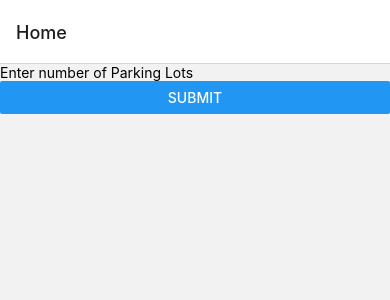
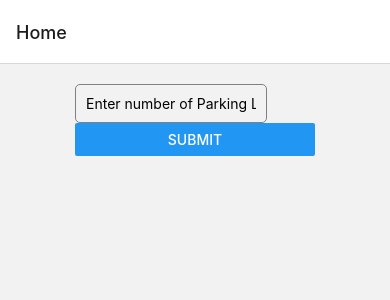
Before and after one commit to nibaji-cognitiveclouds/parkingLot-Builder, a React Native app: screen /Home in a window 390 px wide. Shown: the top 300 px of the page. Built offline with nearby package versions, Linux system fonts and the light colour scheme.

Commit message:
Add styling

```diff
--- a/src/screen/Home.tsx
+++ b/src/screen/Home.tsx
@@ -9,8 +9,10 @@ import {
 	Text,
 	TouchableOpacity,
 	Modal,
+	SafeAreaView,
 } from "react-native";
 import { Snackbar } from "react-native-paper";
+import { styles } from "../styles/screen";
 
 const Home: React.FC = () => {
 	const [totalLots, setTotalLots] = React.useState<number>(0);
@@ -89,7 +91,8 @@ const Home: React.FC = () => {
 	}
 
 	return (
-		<View>
+		<SafeAreaView>
+			<View style={styles.screen}>
 				<Snackbar
 					visible={showSnackBar}
 					onDismiss={() => setShowSnackBar(false)}
@@ -99,20 +102,15 @@ const Home: React.FC = () => {
 							setShowSnackBar(false);
 						},
 					}}
-				style={{
-					backgroundColor: "blue",
-					zIndex: 10,
-					position: "absolute",
-					bottom: 0,
-				}}
+					style={styles.snackBar}
 				>
-				<View style={{}}>
+					<View>
 						<Text>No lot is free</Text>
 					</View>
 				</Snackbar>
 				{/* Add Modal */}
-			<Modal visible={addModal}>
-				<View>
+				<Modal visible={addModal} animationType={"slide"}>
+					<View style={styles.modal}>
 						<Text>Add a Vehicle</Text>
 						<TextInput
 							placeholder="Enter a Reg. Id"
@@ -120,8 +118,9 @@ const Home: React.FC = () => {
 							onChangeText={(text) => {
 								setReg(text);
 							}}
+							style={styles.textInput}
 						/>
-					<View style={{ flexDirection: "row" }}>
+						<View style={styles.buttonRow}>
 							<Button
 								title="Cancel"
 								onPress={() => {
@@ -154,12 +153,13 @@ const Home: React.FC = () => {
 						currentLot != undefined &&
 							calculatehrsAndAmt(lotsDetails[currentLot].start);
 					}}
+					animationType={"slide"}
 				>
-				<View>
+					<View style={styles.modal}>
 						<Text>Remove {reg}</Text>
 						<Text>Total time : {hrs} hours</Text>
 						<Text>Total amount : ${amount}</Text>
-					<View style={{ flexDirection: "row" }}>
+						<View style={styles.buttonRow}>
 							<Button
 								title="Cancel"
 								onPress={() => {
@@ -200,6 +200,7 @@ const Home: React.FC = () => {
 							onChangeText={(text) => {
 								setText(Number(text));
 							}}
+							style={styles.textInput}
 						/>
 						<Button
 							title="Submit"
@@ -226,10 +227,8 @@ const Home: React.FC = () => {
 											item.free ? handleAdd() : handleRemove();
 										}}
 										style={{
-										flexDirection: "row",
+											...styles.lot,
 											backgroundColor: item.free ? "green" : "red",
-										padding: 20,
-										margin: 20,
 										}}
 									>
 										<Text style={{ color: "white" }}>
@@ -245,6 +244,7 @@ const Home: React.FC = () => {
 					</TouchableOpacity>
 				)}
 			</View>
+		</SafeAreaView>
 	);
 };
 
--- /dev/null
+++ b/src/styles/screen.ts
@@ -0,0 +1,42 @@
+/** @format */
+
+import { StyleSheet } from "react-native";
+
+export const styles = StyleSheet.create({
+	screen: {
+		margin: 20,
+		justifyContent: "center",
+		alignItems: "center",
+	},
+	snackBar: {
+		backgroundColor: "blue",
+		zIndex: 10,
+		position: "absolute",
+		bottom: 0,
+	},
+	modal: {
+		backgroundColor: "white",
+		justifyContent: "center",
+		alignItems: "center",
+		flex: 1,
+	},
+	textInput: {
+		width: "80%",
+		padding: 10,
+		borderColor: "grey",
+		borderWidth: 1,
+		borderRadius: 5,
+	},
+	buttonRow: {
+		flexDirection: "row",
+		justifyContent: "space-around",
+	},
+	lot: {
+		flexDirection: "row",
+		padding: 20,
+		margin: 20,
+		justifyContent: "space-between",
+		width: "90%",
+		borderRadius: 10,
+	},
+});
```
Lines whose indentation alone changed are shown as unchanged.
